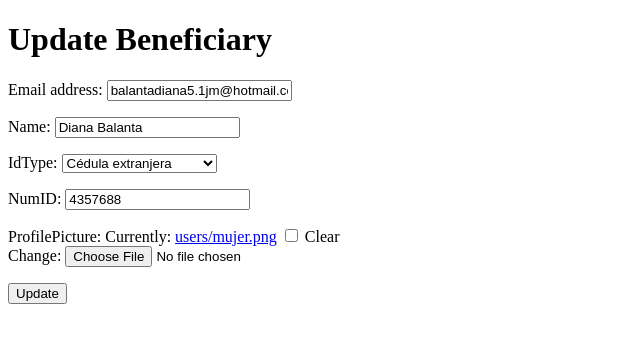
After one commit to ICESI-PI1/Knowledge_PeopleGR04.2, a Django app: page /scholarships/naturaldonor/6/update/ in a window 1280 px wide. The commit adds this page. Shown: the top 343 px of the page, without its empty margins (0-640 px from the left). Run offline with Django 4.2, Linux system fonts and the light colour scheme; data comes from the database, SQL or seed files in the repository; both versions use the stored data as it was after the commit.

Commit message:
feat_add_edit_user_profile

```diff
--- a/scholarships/urls.py
+++ b/scholarships/urls.py
@@ -1,4 +1,5 @@
 from django.urls import path
+from users.views import BeneficiaryUpdateView
 from . import views
 
 app_name = 'scholarships'
@@ -6,4 +7,8 @@ app_name = 'scholarships'
 urlpatterns = [path("showmenu/", views.ShowMenu.as_view(), name="showmenu"),
                path("newapplication/", views.NewApplication.as_view(), name="newapplication"),
                path("insertScholarship/", views.InsertScholarship.as_view(), name="insertScolarship"),
-               ]
+                path('beneficiaries/<int:pk>/update/', views.BeneficiaryUpdateView.as_view(), name='beneficiary_profile_update'),
+                path('naturaldonor/<int:pk>/update/', views.NaturalDonorUpdateView.as_view(), name='natural_donor_profile_update'),
+                path('legaldonor/<int:pk>/update/', views.LegalDonorUpdateView.as_view(), name='legal_donor_profile_update'),
+                path('institution/<int:pk>/update/', views.InstitutionUpdateView.as_view(), name='institution_profile_update'),
+            ]
--- a/scholarships/views.py
+++ b/scholarships/views.py
@@ -1,65 +1,9 @@
-"""from django.shortcuts import render,redirect
-from django.contrib.auth.forms import UserCreationForm, AuthenticationForm
-from django.contrib.auth.models import User
-from django.http import HttpResponse
-from django.contrib.auth import login, logout,authenticate
-from django.db import IntegrityError
-
-# Create your views here.
-def home(request):
-    return render(request, 'home.html')
-
-def signup(request):
-    if request.method=='GET':
-        return render(request, 'signup.html',{
-            'form':UserCreationForm
-        })
-    else:
-        if request.POST['password1']==request.POST['password2']:
-            try:
-                user= User.objects.create_user(username=request.POST['username'],
-                password=request.POST['password1'])
-                user.save()
-                login(request,user)
-                return redirect('menu')
-            except IntegrityError:
-                return render(request, 'signup.html',{
-                    'form':UserCreationForm,
-                    "error": "Username already exists"
-                })
-        return render(request, 'signup.html',{
-            'form':UserCreationForm,
-            "error": "Password do not match"
-        })
-
-def menu(request):
-     return render(request, 'menu.html')
-
-def signout(request):
-    logout(request)
-    return redirect('home')
-
-def sigin(request):
-    if request.method == 'GET':
-        return render(request, 'sigin.html',{
-            'form':AuthenticationForm
-        })
-    else:
-        user=authenticate(request,username=request.POST['username'],password=request.POST['password'])
-        if user is None:
-            return render(request, 'sigin.html',{
-                'form':AuthenticationForm,
-                'error': 'Username or password is incorrect'
-            })
-        else:
-            login(request,user)
-            return redirect('menu')
-            """
 from django.views import View
 from django.shortcuts import render
 from users.models import Beneficiary
 from .models import Scholarship
 from datetime import datetime
+from users.views import BeneficiaryUpdateView,NaturalDonorUpdateView,LegalDonorUpdateView,InstitutionUpdateView
 
 class ShowMenu(View):
     def get(self,request):
@@ -102,3 +46,15 @@ class InsertScholarship(View):
             scolarship.save()
 
             return render(request,'menu.html')
+
+class BeneficiaryUpdateView(BeneficiaryUpdateView):
+    pass
+
+class NaturalDonorUpdateView(NaturalDonorUpdateView):
+    pass
+
+class LegalDonorUpdateView(LegalDonorUpdateView):
+    pass
+
+class InstitutionUpdateView(InstitutionUpdateView):
+    pass
--- a/users/models.py
+++ b/users/models.py
@@ -8,12 +8,14 @@ from .managers import UserManager
 class User(AbstractBaseUser, PermissionsMixin):
     username=None
     BENEFICIARY=1
-    DONOR=2
-    INSTITUTION=3
+    NATURALDONOR=2
+    LEGALDONOR=3
+    INSTITUTION=4
 
     ROLE_CHOICE=(
           (BENEFICIARY, 'Beneficiario'),
-          (DONOR,'Donante'),
+          (NATURALDONOR,'Donante natural'),
+          (LEGALDONOR,'Donante juridico'),
           (INSTITUTION,'Institución'),
     )
 
--- /dev/null
+++ b/users/templates/user_update.html
@@ -0,0 +1,11 @@
+{% extends 'base.html' %}
+
+{% block content %}
+  <h1>Update Beneficiary</h1>
+  <form method="post">
+    {% csrf_token %}
+    {{ form.as_p }}
+    <button type="submit">Update</button>
+  </form>
+{% endblock %}
+s
--- a/users/urls.py
+++ b/users/urls.py
@@ -1,7 +1,17 @@
 from django.urls import path
 from . import views
 
+app_name = 'users'
 
 urlpatterns = [path("signupBen/", views.SignUpBen.as_view(), name="signupb"),
                path("signupDon/", views.SignUpDon.as_view(), name="signupd"),
-               path("sigin/", views.SigIn.as_view(),name="sigin"),]
+               path("sigin/", views.SigIn.as_view(),name="sigin"),
+                path('beneficiaries/<int:pk>/update/', views.BeneficiaryUpdateView.as_view(), name='beneficiary_update'),
+                path('naturaldonors/<int:pk>/update/', views.NaturalDonorUpdateView.as_view(), name='natural_donor_update'),
+                path('legaldonors/<int:pk>/update/', views.LegalDonorUpdateView.as_view(), name='legal_donor_update'),
+                path('institutions/<int:pk>/update/', views.InstitutionUpdateView.as_view(), name='institution_update'),]
+                #path('beneficiaries/', views.BeneficiaryListView.as_view(), name='beneficiary_list'),
+                #path('beneficiaries/create/', views.BeneficiaryCreateView.as_view(), name='beneficiary_create'),
+                #path('beneficiaries/<int:pk>/', views.BeneficiaryDetailView.as_view(), name='beneficiary_detail'),
+                #path('beneficiaries/<int:pk>/update/', views.BeneficiaryUpdateView.as_view(), name='beneficiary_update'),
+                #path('beneficiaries/<int:pk>/delete/', views.BeneficiaryDeleteView.as_view(), name='beneficiary_delete'),]
--- a/users/views.py
+++ b/users/views.py
@@ -4,17 +4,88 @@ from django.urls import reverse_lazy
 from django.views import generic
 from django.contrib.auth.views import LoginView
 from .forms import CustomUserCreationForm,CustomAuthenticationForm, CustomUserCreationBenForm
+from django.views.generic import ListView, DetailView, CreateView, UpdateView, DeleteView
+from django.urls import reverse_lazy
+from .models import Beneficiary, Institution, LegalDonor, NaturalDonor
+
+
 
 class SignUpBen(CreateView):
     form_class = CustomUserCreationBenForm
-    success_url = reverse_lazy("sigin")
+    success_url = reverse_lazy("users:sigin")
     template_name = 'signup.html'
 
 class SignUpDon(CreateView):
     form_class = CustomUserCreationForm
-    success_url = reverse_lazy("sigin")
+    success_url = reverse_lazy("users:sigin")
     template_name = 'signup.html'
 
 class SigIn(LoginView):
     authentication_form = CustomAuthenticationForm
     template_name = 'login.html'
+
+class BeneficiaryUpdateView(UpdateView):
+    model = Beneficiary
+    template_name = 'user_update.html'
+    fields = ['email', 'name', 'idType', 'numID','birth_date', 'gender','profilePicture']  # Agrega los campos necesarios
+
+    def get_success_url(self):
+        return reverse_lazy('users:beneficiary_detail', kwargs={'pk': self.object.pk})
+
+class NaturalDonorUpdateView(UpdateView):
+    model = NaturalDonor
+    template_name = 'user_update.html'
+    fields = ['email','name','idType', 'numID', 'profilePicture']  # Agrega los campos necesarios
+
+    def get_success_url(self):
+        return reverse_lazy('users:natural_donor_detail', kwargs={'pk': self.object.pk})
+
+class LegalDonorUpdateView(UpdateView):
+    model = LegalDonor
+    template_name = 'user_update.html'
+    fields = ['email','name','idType', 'numID', 'description', 'profilePicture']  # Agrega los campos necesarios
+
+    def get_success_url(self):
+        return reverse_lazy('users:legal_donor_detail', kwargs={'pk': self.object.pk})
+
+class InstitutionUpdateView(UpdateView):
+    model = Institution
+    template_name = 'user_update.html'
+    fields = ['email','name','idType', 'numID','type_institution', 'city', 'description','address', 'profilePicture']  # Agrega los campos necesarios
+
+    def get_success_url(self):
+        return reverse_lazy('users:institution_detail', kwargs={'pk': self.object.pk})
+
+"""""
+from django.views.generic import ListView, DetailView, CreateView, UpdateView, DeleteView
+from django.urls import reverse_lazy
+from .models import Beneficiary, NaturalDonor, LegalDonor, Institution
+
+class BeneficiaryListView(ListView):
+    model = Beneficiary
+    template_name = 'users/beneficiary_list.html'
+    context_object_name = 'beneficiaries'
+
+class BeneficiaryDetailView(DetailView):
+    model = Beneficiary
+    template_name = 'users/beneficiary_detail.html'
+    context_object_name = 'beneficiary'
+
+class BeneficiaryCreateView(CreateView):
+    model = Beneficiary
+    template_name = 'users/beneficiary_create.html'
+    fields = ['email', 'name', 'idType', 'numID', 'role', 'birth_date', 'gender']
+    success_url = reverse_lazy('users:beneficiary_list')
+
+class BeneficiaryUpdateView(UpdateView):
+    model = Beneficiary
+    template_name = 'users/beneficiary_update.html'
+    fields = ['email', 'name', 'idType', 'numID', 'role', 'birth_date', 'gender']
+    success_url = reverse_lazy('users:beneficiary_list')
+
+class BeneficiaryDeleteView(DeleteView):
+    model = Beneficiary
+    template_name = 'users/beneficiary_delete.html'
+    success_url = reverse_lazy('users:beneficiary_list')
+
+# Repite las mismas vistas para los otros tipos de usuarios (NaturalDonor, LegalDonor, Institution)"""
```
Also changed, not shown: scholarships/templates/menu.html (+12 -0 lines), users/forms.py (+5 -3 lines), users/templates/user_detail.html (added, +9 -0 lines), db.sqlite3, media/users/mu.png (added), media/users/mujer.png (added), scholarships/migrations/0001_initial.py, scholarships/migrations/0002_initial.py (deleted), users/migrations/0001_initial.py, users/migrations/0002_alter_user_role.py (added), 1 other file.
